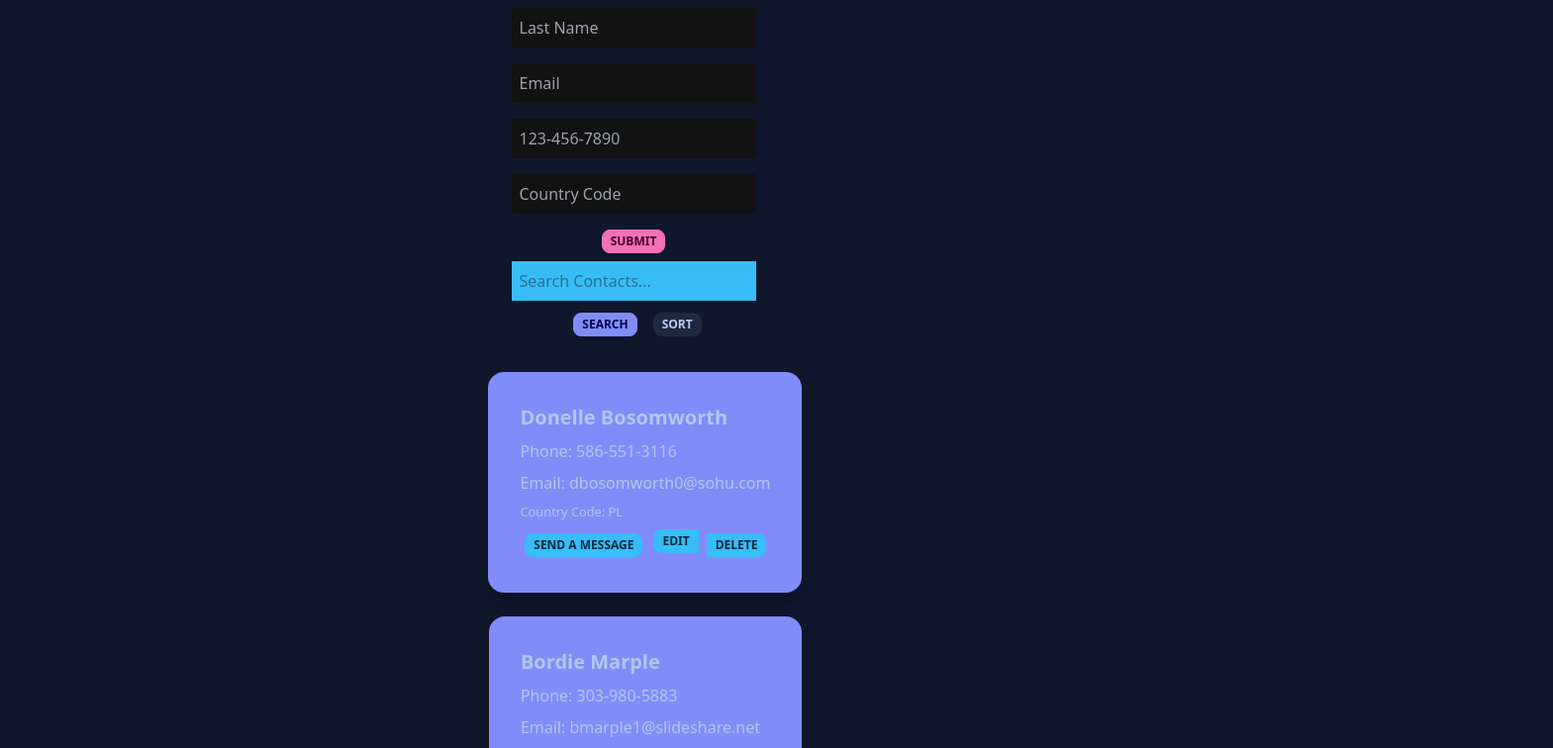
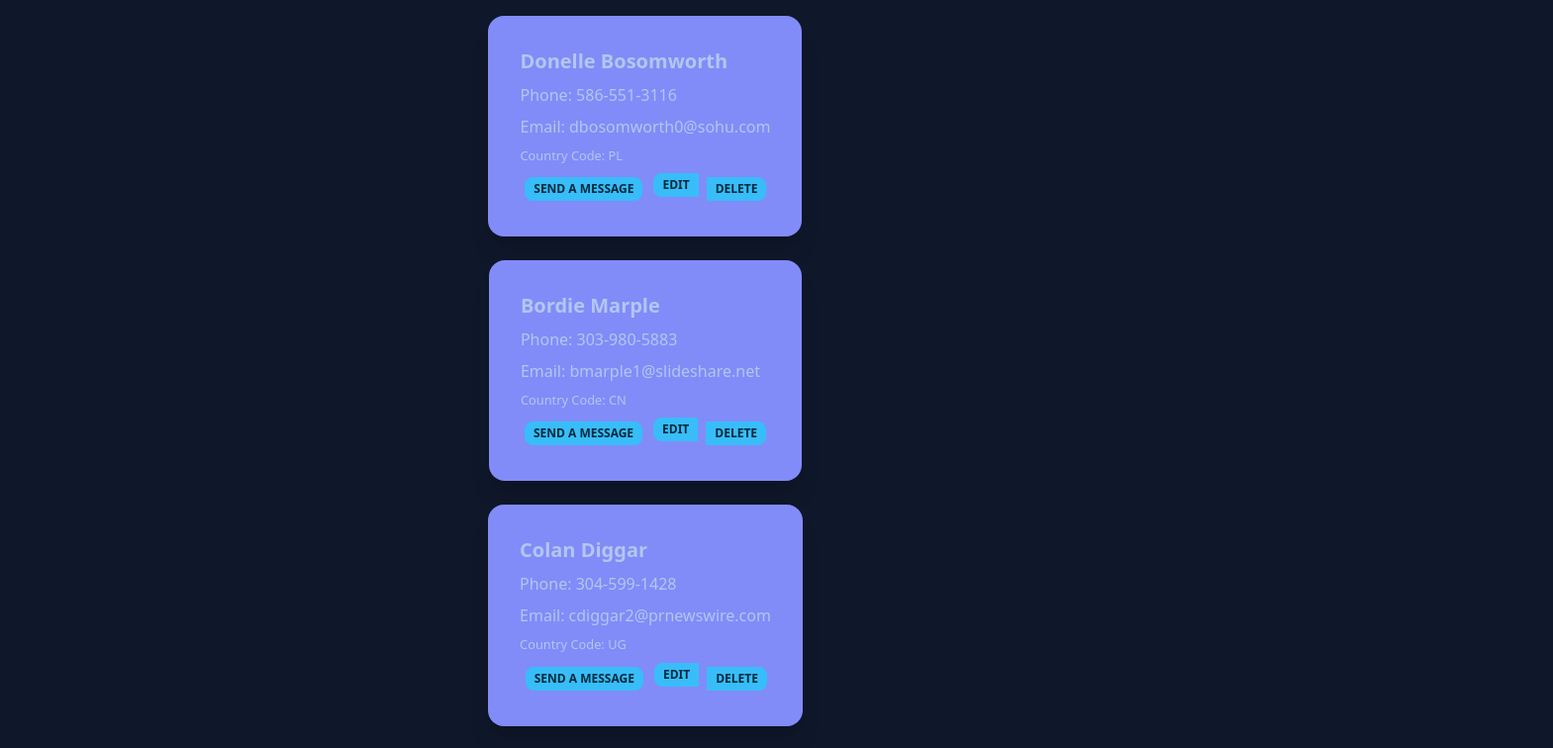
Before and after one commit to GregPetropoulos/Contact-Bank, a React (Create React App) app: page / in a window 1280 px wide. Shown: the part 160-916 px from the top of the page at 99% size, 1569 px wide, since content can reach past the window. Built offline with nearby package versions, Linux system fonts and the light colour scheme; the HTML template or start-up script is replaced by a standard one.

Commit message:
worked out the pagination and UI improvements.

```diff
--- a/src/App.js
+++ b/src/App.js
@@ -1,9 +1,16 @@
+// Author: Greg Petropoulos
+// 8.22.22-8.25.22
+// Contact Bank
+
+
+
 import { useState } from 'react';
 import { BrowserRouter as Router, Routes, Route } from 'react-router-dom';
 import Home from './components/Home';
 import Navbar from './components/NavBar';
 import Footer from './components/Footer'
 import AllContacts from './components/AllContacts';
+import ContactForm from './components/ContactForm';
 
 import jsonData from './data/contacts.json'
 
@@ -17,6 +24,7 @@ function App() {
       <Routes>
         <Route path='/' element={<Home data={data} setData={setData}/>} />
         <Route path='/all-contacts' element={<AllContacts data={data}/>} />
+        <Route path='/contact-form' element={<ContactForm data={data}/>} />
       </Routes>
       <Footer data={data}/>
     </Router>
--- a/src/components/ContactFilter.jsx
+++ b/src/components/ContactFilter.jsx
@@ -2,20 +2,20 @@ import { useState, useEffect, Fragment } from 'react';
 import ContactDetails from './ContactDetails';
 import Spinner from './Spinner';
 
-const ContactFilter = ({ data, setData }) => {
+const ContactFilter = ({ currentContacts}) => {
   const [filterText, setFilterText] = useState('');
   const [matched, setMatched] = useState([]);
   const [search, setSearch] = useState(false);
   const [isAscending, setIsAscending] = useState(false);
   const [isDescending, setIsDescending] = useState(false);
   const [isCountryCode, setIsCountryCode] = useState(false);
-
+console.log("currentcontacts",currentContacts)
   useEffect(() => {
     // handling the search an sort functionality side effects
     // SEARCH FIELDS
     // --------------------------
     if (filterText.length > 0) {
-      let dataArr = data;
+      let dataArr = currentContacts;
       const searchArr = dataArr.filter(
         (item) =>
           item.firstName.toLowerCase() === filterText.toLowerCase() ||
@@ -31,7 +31,7 @@ const ContactFilter = ({ data, setData }) => {
     // SORTING ORDERS
     // --------------------------
     if (isAscending) {
-      let dataArr = data;
+      let dataArr = currentContacts;
       const searchAscArr = dataArr.sort((a, b) =>
         a.lastName > b.lastName ? 1 : b.lastName > a.lastName ? -1 : 0
       );
@@ -39,7 +39,7 @@ const ContactFilter = ({ data, setData }) => {
       setIsAscending(false);
     }
     if (isDescending) {
-      let dataArr = data;
+      let dataArr = currentContacts;
       const searchDescArr = dataArr.sort((a, b) =>
         a.lastName < b.lastName ? 1 : b.lastName < a.lastName ? -1 : 0
       );
@@ -48,7 +48,7 @@ const ContactFilter = ({ data, setData }) => {
     }
 
     if (isCountryCode) {
-      let dataArr = data;
+      let dataArr = currentContacts;
       const searchCountryCodeArr = dataArr.sort((a, b) =>
         a.countryCode > b.countryCode
           ? 1
@@ -120,7 +120,8 @@ const ContactFilter = ({ data, setData }) => {
             ? [...matched].map((item) => (
                 <ContactDetails item={item} key={item.id} />
               ))
-            : data.map((item) => <ContactDetails item={item} key={item.id} />)}
+            :
+            currentContacts.map((item) => <ContactDetails item={item} key={item.id} />)}
         </div>
       </div>
     </Fragment>
--- a/src/components/ContactForm.jsx
+++ b/src/components/ContactForm.jsx
@@ -37,7 +37,8 @@ const ContactForm = ({ data, setData }) => {
       <form
         onSubmit={onSubmit}
         //  className='block sm:flex sm:justify-between sm:items-center sm: w-full'
-        className='flex flex-col items-center'>
+        className='flex flex-col items-center'
+        >
         <h2 className='text-primary m-2'>
           {current ? 'Edit Contact' : 'Add Contact'}
         </h2>
--- a/src/components/Footer.jsx
+++ b/src/components/Footer.jsx
@@ -2,7 +2,7 @@
 import { Link } from 'react-router-dom';
 
 
-const Footer = ({ data }) => {
+const Footer = () => {
   return (
     <div className='flex justify-center m-3 w-full'>
       <div className='btn-group'>
--- a/src/components/Home.jsx
+++ b/src/components/Home.jsx
@@ -1,5 +1,4 @@
 import { useState } from 'react';
-import PaginationContacts from './PaginationContacts';
 import Pagination from './Pagination';
 import ContactFilter from './ContactFilter';
 import ContactForm from './ContactForm';
@@ -9,8 +8,9 @@ import ContactForm from './ContactForm';
 const Home = ({ data, setData }) => {
   console.log(data);
 
-  const [currentPage, SetCurrentPage] = useState(1);
-  const [contactsPerPage, SetContactsPerPage] = useState(50);
+// Handling the pages state
+const [currentPage, SetCurrentPage] = useState(1);
+const [contactsPerPage] = useState(100);
 const dataArr=data
 const indexOfLastContact =currentPage*contactsPerPage;
 const indexOfFirstContact=indexOfLastContact-contactsPerPage;
@@ -20,11 +20,9 @@ const paginate=(pageNumber)=> SetCurrentPage(pageNumber)
   return (
     <div className='container mx-auto'>
       <div className='flex flex-col justify-center items-center'>
-        <ContactForm data={data} setData={setData} />
-        <ContactFilter data={data} setData={setData} />
+      <ContactFilter currentContacts={currentContacts}/>
+      <Pagination contactsPerPage={contactsPerPage} totalContacts={data.length} paginate={paginate}/>
       </div>
-      <PaginationContacts currentContacts={currentContacts}/>
-      <Pagination contactsPerPage={contactsPerPage} totalContacts={data.length} paginate={paginate}/>
     </div>
   );
 };
--- a/src/components/NavBar.jsx
+++ b/src/components/NavBar.jsx
@@ -30,6 +30,9 @@ const NavBar = () => {
             <li>
               <Link to='/all-contacts'>All Contacts</Link>
             </li>
+            <li>
+              <Link to='/contact-form'>Add Contact</Link>
+            </li>
           </ul>
         </div>
         <Link to='/' className='btn btn-ghost normal-case text-xl'>
--- a/src/components/Pagination.jsx
+++ b/src/components/Pagination.jsx
@@ -1,5 +1,3 @@
-
-
 const Pagination = ({ contactsPerPage, totalContacts, paginate }) => {
   const pageNumbers = [];
 
@@ -8,12 +6,14 @@ const Pagination = ({ contactsPerPage, totalContacts, paginate }) => {
   }
 
   return (
-    <nav>
-      <ul className='flex justify-between'>
+    <nav className='navbar'>
+      <ul className='flex justify-center items-center flex-wrap '>
         {pageNumbers.map((number) => (
           <li key={number} className='btn btn-group m-1'>
-            <a to='!#' alt='pages' className=''>
-              <button className='btn btn-xs m-1' onClick={() => paginate(number)}>
+            <a href='!#' alt='pagination'>
+              <button
+                className='btn btn-xs m-1'
+                onClick={() => paginate(number)}>
                 {number}
               </button>
             </a>
--- a/src/components/PaginationContacts.jsx
+++ /dev/null
@@ -1,30 +0,0 @@
-import React from 'react';
-
-const PaginationContacts = ({ currentContacts }) => {
-  const dataAll = currentContacts;
-  return (
-    <>
-      <hr />
-      <h1>Paging of Contacts</h1>
-      {dataAll.map((item) => (
-        <div className='card w-96 bg-base-100 shadow-xl' key={item.id}>
-          <div className='card-body'>
-            <h2 className='card-title'>
-              {item.firstName} {item.lastName}
-            </h2>
-            <p>{`Phone: ${item.phoneNumber}`}</p>
-            <a href={`mailto:${item.email}`}>{`Email: ${item.email}`}</a>
-            <small>{`Country Code: ${item.countryCode}`}</small>
-            <div className='card-actions justify-end'>
-              <a href={`mailto:${item.email} `}>
-                <button className='btn btn-primary'>Send A Message</button>
-              </a>
-            </div>
-          </div>
-        </div>
-      ))}
-    </>
-  );
-};
-
-export default PaginationContacts;
```
